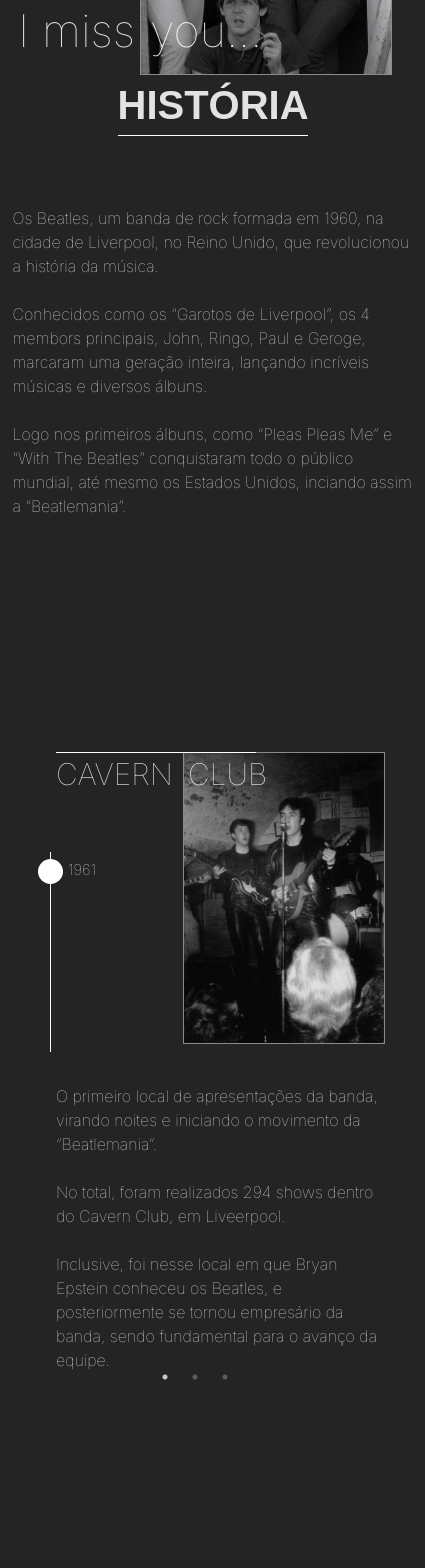
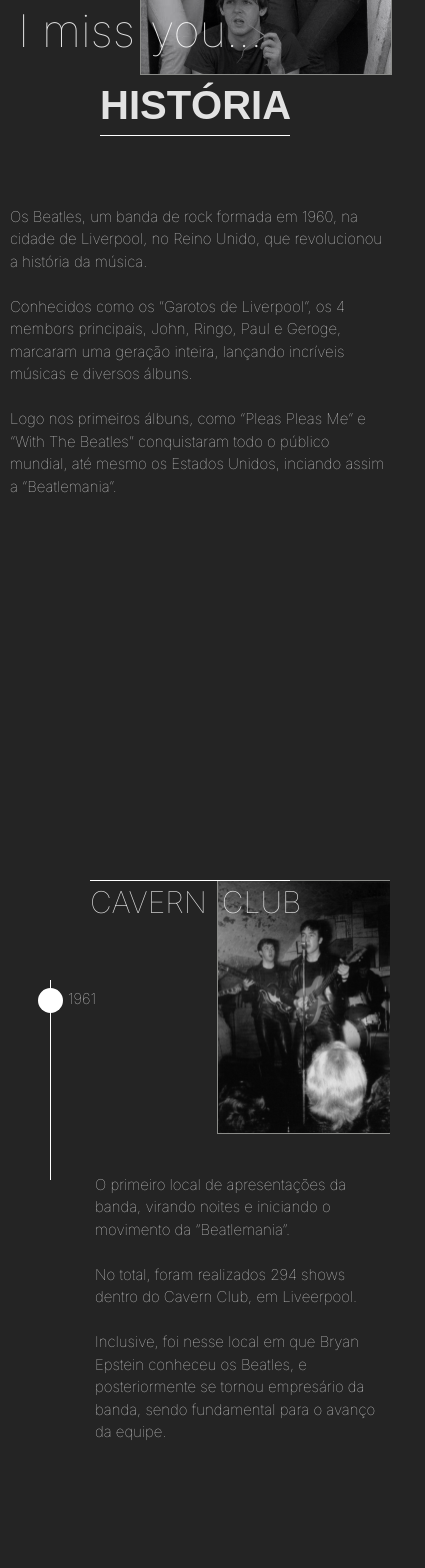
Before and after one commit to RafaelEduu/TheBeatles, a React (Vite) app: page / in a window 390 px wide. Shown: the part 2180-3748 px from the top of the page, 425 px wide, since content can reach past the window. Built offline with nearby package versions, Linux system fonts and the light colour scheme; a web font is replaced by a local one.

Commit message:
Correção responsividade geral

```diff
--- a/src/App.css
+++ b/src/App.css
@@ -85,7 +85,6 @@
 }
 
 .TextHistoria {
-  width: 500px;
   padding-left: 100px;
 }
 
@@ -208,14 +207,15 @@
 
 .TextAndImage {
   display: flex;
-  justify-content: space-around;
+  justify-content: space-between;
   align-items: center;
   max-width: 100%;
+  width: 100%;
+  padding-left: 10%;
 }
 .Text1961, .Text19612 {
   max-width: 500px;
   display: flex;
-  padding-left: 100px;
   padding-top: 40px;
   padding-bottom: 40px;
   font-size: 16px;
@@ -344,7 +344,7 @@
 
 .BeatlesHistoriaImg {
   max-width: 100%;
-  width: 600px;
+  width: 90%;
   position: relative;
   border: 1px solid #8b8c89;
 }
@@ -399,7 +399,7 @@
 }
 
 .NowAndThen img {
-  width: 700px;
+  width: 60%;
 }
 
 .TheLastSong {
@@ -458,17 +458,18 @@
 .NomeNumero {
   display: flex;
   align-items: center;
+  width: 100%;
 }
 
 .NomeNumero img {
   width: 40px;
   height: 40px;
-  padding-left: 80px;
+  padding-left: 10%;
 }
 
 .InformaçoesMusicas {
   display: flex;
-  width: 35%;
+  width: 55%;
   justify-content: space-between;
 }
 
@@ -551,12 +552,25 @@
     flex-direction: column-reverse;
   }
 
+  .Rodape {
+    flex-direction: column;
+  }
+
   .AlbunsDescrição {
     align-items: center;
     padding-top: 250px;
     margin-bottom: 130px;
   }
 
+  .CorpoLinhaDoTempo {
+    display: flex;
+    flex-direction: column-reverse;
+    height: 140vh;
+  }
+
+  .slick-dots li ::before {
+    padding-top: 50px;
+  }
 
   .AlbumImg{
     width: auto;
@@ -583,10 +597,6 @@
     flex-direction: column-reverse;
   }
 
-  .MusicaTitulo {
-    padding-top: 500px;
-  }
-
   .Descriçao {
     display: flex;
     justify-content: center;
@@ -607,16 +617,17 @@
     max-width: 425px;
   }
 
+  .Text {
+    font-size: 15px;
+    padding-left: 10px;
+  }
+
   .AlbumImg{
     width: 120px;
   }
 
   .Modal img {
     width: 250px;
-  }
-
-  .Text {
-    width: 400px;
   }
 
   .Rodape {
@@ -693,10 +704,6 @@
     height: 200px;
   }
 
-  .slick-list:nth-child(1) {
-    margin-top: 500px;
-  }
-
   .CavernClubImage img {
     max-width: 100%;
     width: 200px;
@@ -714,7 +721,6 @@
   .TextHistoria {
     padding: 0;
     margin: auto;
-    width: 425px;
     display: flex;
     flex-direction: column;
     align-items: center;
@@ -735,13 +741,13 @@
     border-bottom: 1px solid #202020;
   }
 
-  .NomeNumero {
-    width: 100%;
-  }
-
   .InformaçoesMusicas {
     gap: 20px;
     justify-content: center;
+  }
+
+  .Text1961, .Text19612{
+    font-size: 15px;
   }
 
   .TextoFinal {
@@ -750,27 +756,23 @@
   }
 }
 
-@media (max-width: 320px) {
+@media (max-width: 375px) {
   .NomeNumero img {
     padding-left: 15px;
   }
 
   .AlbunsDivisão {
     flex-direction: column-reverse;
-  }
-
-  .TextHistoria {
-    width: 320px;
+    padding-top: 0px;
   }
 
   .Text {
-    width: 310px;
     align-items: center;
     justify-content: center;
   }
 
   .Contato {
-    font-size: 8px;
+    font-size: 10px;
   }
 
   .AlbunsDescrição {
@@ -783,10 +785,6 @@
 
   .AlbumImg {
     width: 100px;
-  }
-
-  .NomeNumero {
-    justify-content: center;
   }
 
   .NowAndThen img {
@@ -815,10 +813,6 @@
     padding-left: 10px;
   }
 
-  .TextHistoria {
-    width: 300px;
-  }
-
   .Text1961 {
     font-size: 12px;
     padding-top: 100px;
@@ -830,12 +824,8 @@
   }
 
   .Text {
-    width: 300px;
+
     font-size: 12px;
-  }
-
-  .slick-dots li button:before {
-    padding-top: 320px;
   }
 
   .MusicasComponente {
--- a/src/Components/LinhadoTempo.tsx
+++ b/src/Components/LinhadoTempo.tsx
@@ -25,7 +25,7 @@
   };
 
   return (
-    <div>
+    <div className="CorpoLinhaDoTempo">
       <Slider {...settings} className="Testete">
         <Primeiro />
         <Segundo />
--- a/src/Components/ÁlbunsComponent.tsx
+++ b/src/Components/ÁlbunsComponent.tsx
@@ -1,40 +1,20 @@
 import Um from "../assets/1.svg";
-import AbbeyRoad from '../assets/AbbeyRoad.svg';
-import SgrPepersLonely from '../assets/SgrPepersLonely.svg';
-
+import AbbeyRoad from "../assets/AbbeyRoad.svg";
+import SgrPepersLonely from "../assets/SgrPepersLonely.svg";
 
 export default function Albuns() {
   return (
-    <div
-      className="AlbunsDivisão"
-      style={{ paddingTop: "400px", display: "flex" }}
-    >
+    <div className="AlbunsDivisão">
       <div className="ColorBloco"></div>
       <div className="AlbunsWrap">
         <div className="AlbumImg">
-          <img
-            className="ImagemAlbum"
-            src={SgrPepersLonely}
-            alt=""
-          />
+          <img className="ImagemAlbum" src={SgrPepersLonely} alt="" />
         </div>
-        <div
-          className="AlbumImg"
-        >
-          <img
-            className="ImagemAlbum"
-            src={Um}
-            alt=""
-          />
+        <div className="AlbumImg">
+          <img className="ImagemAlbum" src={Um} alt="" />
         </div>
-        <div
-          className="AlbumImg"
-        >
-          <img
-            className="ImagemAlbum"
-            src={AbbeyRoad}
-            alt=""
-          />
+        <div className="AlbumImg">
+          <img className="ImagemAlbum" src={AbbeyRoad} alt="" />
         </div>
       </div>
       <div className="AlbunsDescrição">
```
